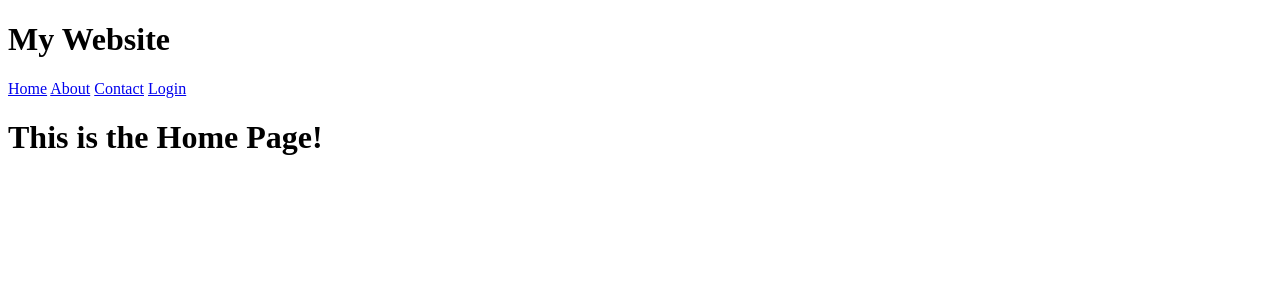
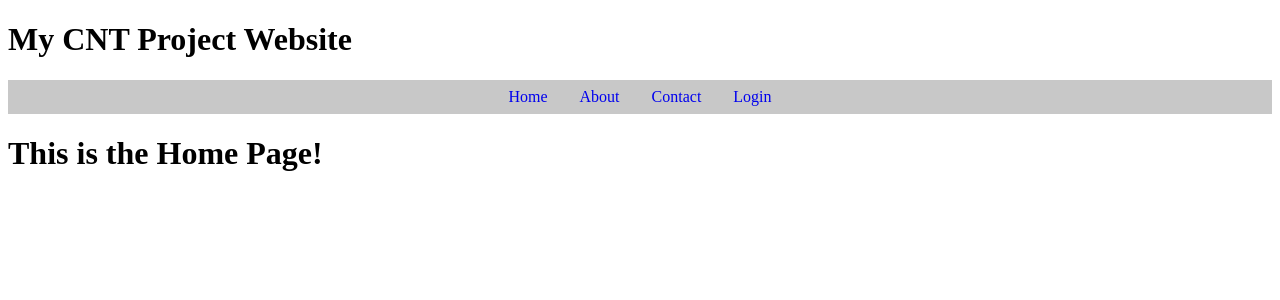
Before and after one commit to AdrianGonz97/CNT-4713-Final-Project, a Flask app: page / in a window 1280 px wide. Shown: the top 300 px of the page. Run offline with Flask 2, Linux system fonts and the light colour scheme.

Commit message:
Added sass to the project.

```diff
--- /dev/null
+++ b/static/styles/_header.scss
@@ -0,0 +1,27 @@
+@mixin flexCenter($direction) {
+    display: flex;
+    justify-content: center;
+    align-items: center;
+    flex-direction: $direction;
+}
+
+header {
+    @include flexCenter(column);
+    background: lightblue;
+    height: 20vh;
+    color: $textColor;
+    gap: 1rem;
+    button {
+        background: $primaryBtn;
+        cursor: pointer;
+        &:hover {
+            background: red;
+        }
+        &::after {
+            content: " After";
+        }
+        &::before {
+            content: "Before ";
+        }
+    }
+}
--- /dev/null
+++ b/static/styles/_variables.scss
@@ -0,0 +1,3 @@
+$primaryBtn: rgb(0, 217, 255);
+$textColor: rgb(0, 0, 0);
+$navBackColor: rgb(200, 200, 200);
--- /dev/null
+++ b/static/styles/style.css
@@ -0,0 +1,65 @@
+header {
+  display: -webkit-box;
+  display: -ms-flexbox;
+  display: flex;
+  -webkit-box-pack: center;
+      -ms-flex-pack: center;
+          justify-content: center;
+  -webkit-box-align: center;
+      -ms-flex-align: center;
+          align-items: center;
+  -webkit-box-orient: vertical;
+  -webkit-box-direction: normal;
+      -ms-flex-direction: column;
+          flex-direction: column;
+  background: lightblue;
+  height: 20vh;
+  color: black;
+  gap: 1rem;
+}
+
+header button {
+  background: #00d9ff;
+  cursor: pointer;
+}
+
+header button:hover {
+  background: red;
+}
+
+header button::after {
+  content: " After";
+}
+
+header button::before {
+  content: "Before ";
+}
+
+.navbar {
+  display: -webkit-box;
+  display: -ms-flexbox;
+  display: flex;
+  -webkit-box-pack: center;
+      -ms-flex-pack: center;
+          justify-content: center;
+  -webkit-box-align: center;
+      -ms-flex-align: center;
+          align-items: center;
+  -webkit-box-orient: horizontal;
+  -webkit-box-direction: normal;
+      -ms-flex-direction: row;
+          flex-direction: row;
+  padding: 0.5rem;
+  background-color: #c8c8c8;
+  color: black;
+}
+
+.navbar a {
+  padding: 0 1rem;
+  text-decoration: none;
+}
+
+.navbar a:hover {
+  text-decoration: underline;
+}
+/*# sourceMappingURL=style.css.map */
--- /dev/null
+++ b/static/styles/style.scss
@@ -0,0 +1,20 @@
+@import "./variables";
+@import "./header";
+
+body {
+    //background: darkblue;
+}
+
+.navbar {
+    @include flexCenter(row);
+    padding: 0.5rem;
+    background-color: $navBackColor;
+    color: black;
+    a {
+        padding: 0 1rem;
+        text-decoration: none;
+    }
+    a:hover {
+        text-decoration: underline;
+    }
+}
--- a/templates/base.html
+++ b/templates/base.html
@@ -4,11 +4,12 @@
     <meta charset="UTF-8">
     <meta http-equiv="X-UA-Compatible" content="IE=edge">
     <meta name="viewport" content="width=device-width, initial-scale=1.0">
+    <link rel="stylesheet" type="text/css" href="{{ url_for('static', filename='styles/style.css') }}"/>
     <title>{% block title %}{% endblock %}</title>
 </head>
 <body>
-    <h1>My Website</h1>
-    <nav>
+    <h1>My CNT Project Website</h1>
+    <nav class="navbar">
         <a href="/">Home</a>
         <a href="/about">About</a>
         <a href="/contact">Contact</a>
```
Also changed, not shown: 1 other file.
